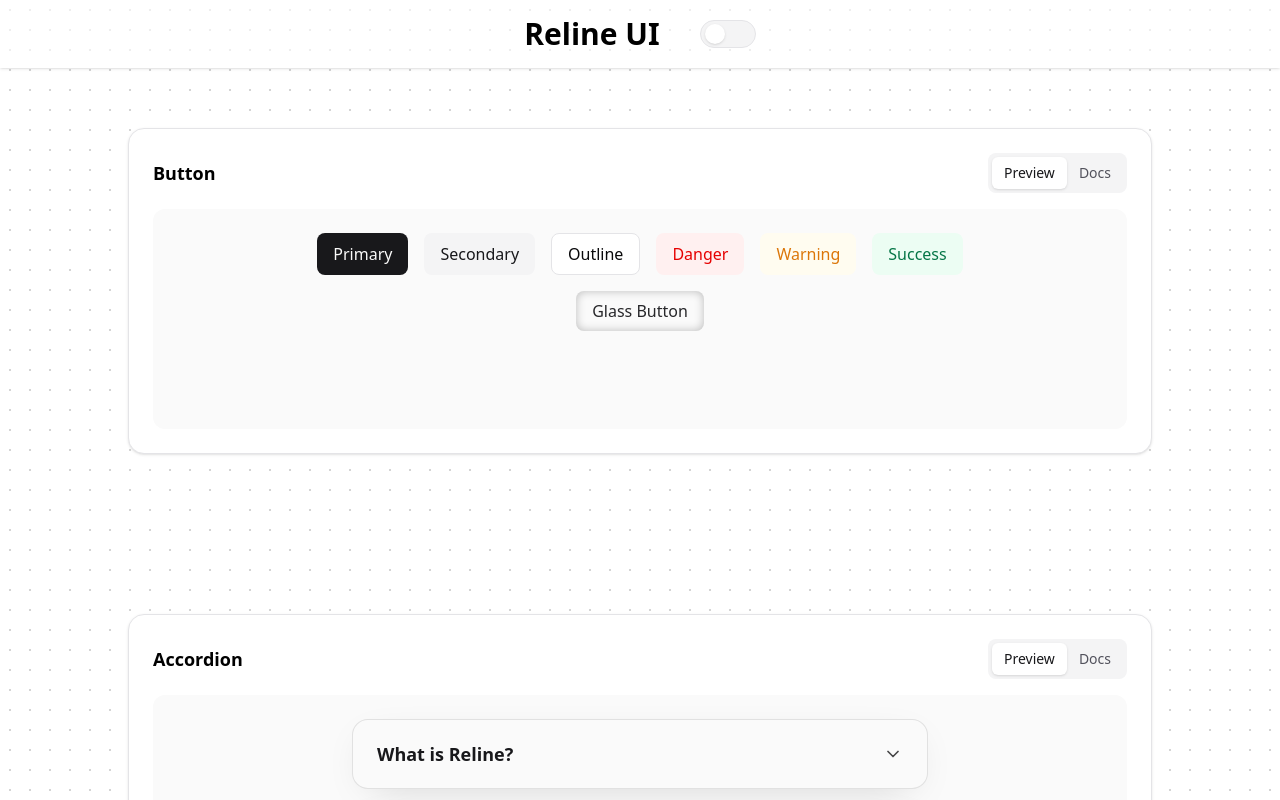
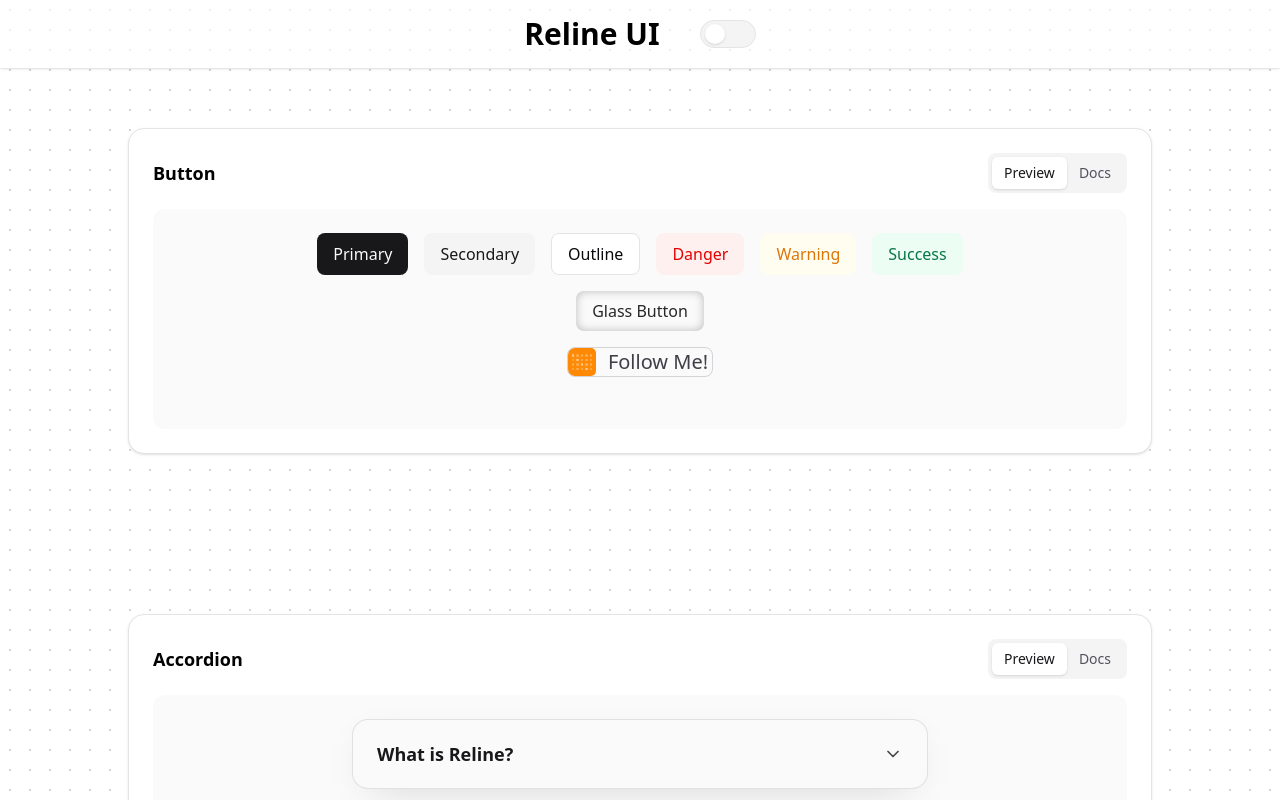
Before and after one commit to Reline-UI/reline-ui, a React (Vite) app: page / in a window 1280 px wide. Shown: the top 800 px of the page. Built offline with nearby package versions, Linux system fonts and the light colour scheme.

Commit message:
CTA button has been added

```diff
--- a/example/App.jsx
+++ b/example/App.jsx
@@ -35,6 +35,7 @@
   RelineSliderPrev,
   RelineSliderNext,
   RelineCard,
+  SliderButton,
 } from "../src";
 
 import ComponentPreview from "../src/docs/ComponentPreview";
@@ -71,6 +72,7 @@
             </div>
 
             <GlassButton>Glass Button</GlassButton>
+            <SliderButton>Follow Me!</SliderButton>
           </div>
         </ComponentPreview>
 
--- /dev/null
+++ b/src/components/Buttons/SliderButton/SliderButton.jsx
@@ -0,0 +1,71 @@
+import { cn } from "../../../utils/cn"
+
+export function SliderButton ({children,onClick,
+  className,}){
+    return <button
+    onClick={onClick}
+    className={cn("border dark:border-white border-zinc-300 rounded-lg flex items-center overflow-hidden relative pl-10 pr-1 group text-zinc-700 dark:text-white ", className)}>
+        <SliderElement/>
+        <div className="bg-orange-400 dark:bg-orange-800 absolute inset-0 [clip-path:inset(0_100%_0_0)] group-hover:[clip-path:inset(0_0_0_0)] transition-[clip-path] duration-800 ease-in"/>
+        <span className="inline-block group-hover:left-0.5 group-hover:-translate-x-8.5 transition-all duration-500 ease-in  group-hover:text-white text-xl ">{children}</span>
+        </button>
+}
+
+function SliderElement() {
+  return (
+    <div
+      className="
+        size-7
+        bg-orange-400
+        dark:bg-orange-800
+        rounded-[5px]
+        absolute left-0 inset-y-0
+        flex flex-col gap-0.5
+        justify-center items-center
+        group-hover:left-[calc(100%-1.6rem)]
+        group-hover:rotate-180
+        ease-in
+        transition-all duration-700
+        z-50
+      "
+    >
+      <Row delayBase={0} />
+      <Row delayBase={1} />
+      <Row delayBase={2} />
+      <Row delayBase={3} />
+    </div>
+  )
+}
+
+function Row({ delayBase }) {
+  return (
+    <div className="flex items-center gap-0.5">
+      {[0, 1, 2, 3, 4].map((i) => (
+        <Dots
+          key={i}
+          highlight={i === delayBase}
+          delay={i * 0.1}
+        />
+      ))}
+    </div>
+  )
+}
+
+
+function Dots({ highlight }) {
+  return (
+    <span
+      className={cn(
+        "shrink-0 rounded-full transition-all duration-300",
+
+        // Base dots
+        "size-[2.5px] bg-white/30",
+
+        // Highlighted dots
+        highlight &&
+"size-[2.5px] bg-white shadow-[0_0_8px_rgba(255,255,255,1)] animate-pulse"
+
+      )}
+    />
+  )
+}
--- a/src/index.js
+++ b/src/index.js
@@ -45,3 +45,4 @@
 export {GlassProfileCard} from "./components/GlassProfileCard/index.jsx"
 export {RelineSlider, RelineSliderPrev, RelineSliderNext,RelineCard,
 } from "./components/Slider/index.jsx"
+export {SliderButton} from "./components/Buttons/SliderButton/SliderButton.jsx"
```
